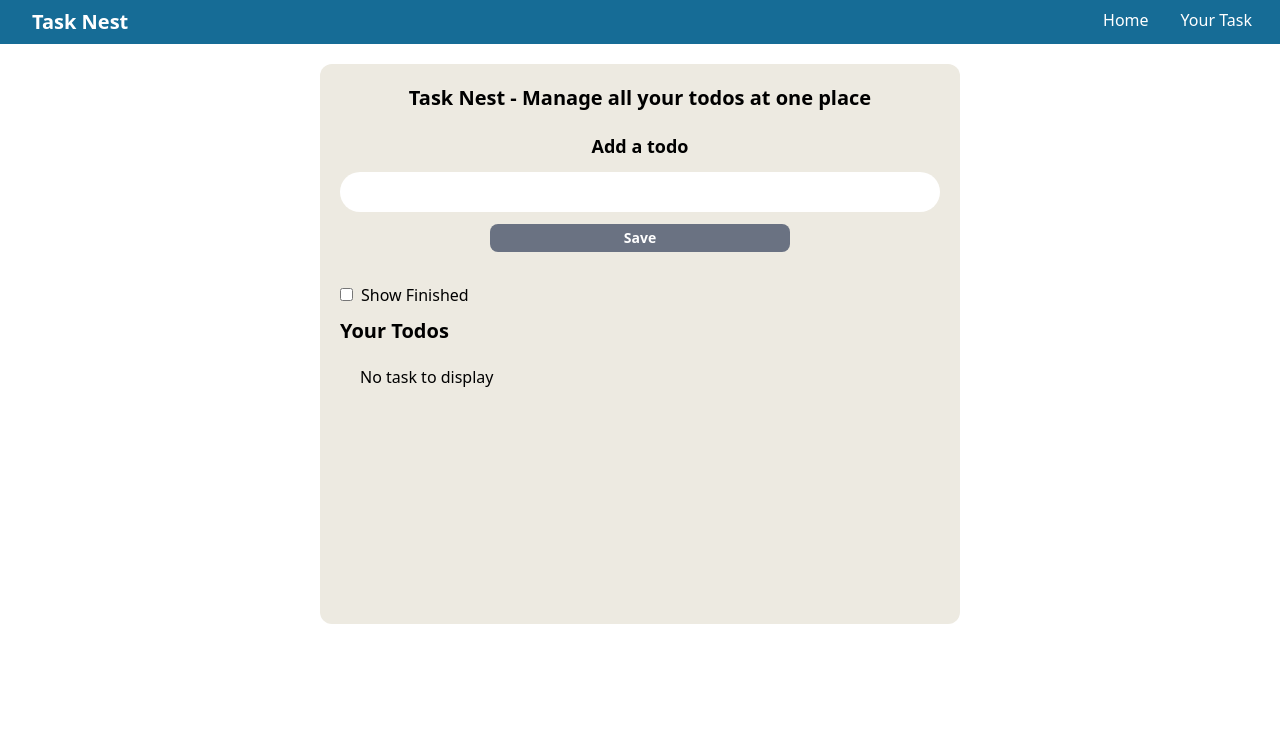
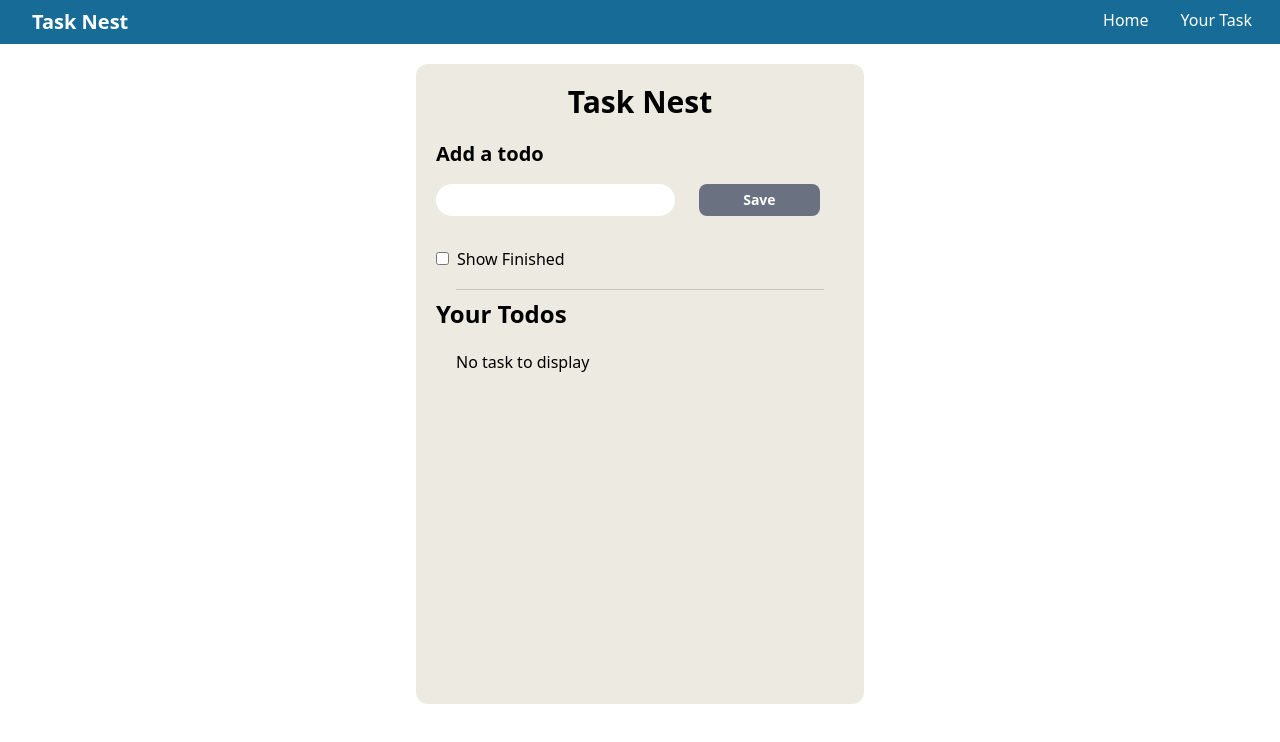
Before and after one commit to s-afrid/Todo-List-React-App, a React (Vite) app: page / in a window 1280 px wide. Shown: the top 742 px of the page. Built offline with nearby package versions, Linux system fonts and the light colour scheme.

Commit message:
added reponsiveness

```diff
--- a/src/App.jsx
+++ b/src/App.jsx
@@ -21,8 +21,8 @@ function App() {
 
 
 
-  const saveToLs = (params) => {
-    localStorage.setItem("todos",JSON.stringify(todos))
+  const saveToLs = (newtodos) => {
+    localStorage.setItem("todos",JSON.stringify(newtodos))
   }
   const toggleFinished = (e) => {
     setshowFinished(!showFinished)
@@ -36,7 +36,7 @@ function App() {
       return item.id!==id
     });
     settodos(newTodos)
-    saveToLs()
+    saveToLs(newTodos)
   }
 
   const handleDelete = (e,id)=>{
@@ -44,7 +44,7 @@ function App() {
       return item.id!==id
     })
     settodos(newTodos)
-    saveToLs()
+    saveToLs(newTodos)
   }
 
   const handleChange = (e)=>{
@@ -52,10 +52,10 @@ function App() {
   }
 
   const handleAdd = ()=>{
-
-    settodos([...todos, {id: uuidv4(),todo, isCompleted: false}])
+    let newtodos = [...todos, {id: uuidv4(),todo, isCompleted: false}]
+    settodos(newtodos)
     settodo("")
-    saveToLs()
+    saveToLs(newtodos)
 
   }
 
@@ -69,40 +69,46 @@ function App() {
     let newTodos = [...todos];
     newTodos[index].isCompleted = !newTodos[index].isCompleted;
     settodos(newTodos)
-    saveToLs()
+    saveToLs(newTodos)
   }
 
 
   return (
     <>
       <Navbar/>
-      <div className="container mx-auto my-5 rounded-xl bg-[#edeae1] p-5 min-h-[70vh] w-1/2">
-      <h1 className='font-bold text-center text-xl'>Task Nest - Manage all your todos at one place</h1>
-        <div className="addTodo my-5 flex flex-col gap-3 items-center">
-          <h2 className='text-lg font-bold'>Add a todo</h2>
-          <input onChange={handleChange} value={todo} type="text" className='w-full bg-white py-2 px-3 rounded-full'/>
+      <div className="md:container mx-auto my-5 rounded-xl bg-[#edeae1] p-5 min-h-[80vh] w-[90vw] md:w-[35%]">
+      <h1 className='font-bold text-center text-3xl'>Task Nest</h1>
+        <div className="addTodo my-5 flex flex-col gap-4">
+          <h2 className='text-xl font-bold'>Add a todo</h2>
+
+          <div className="flex">
+
+          <input onChange={handleChange} value={todo} type="text" className='w-full bg-white py-1 px-5 rounded-full'/>
         <button onClick={handleAdd} disabled={todo.length<=3} className='w-1/2 bg-[#cd2028] md:hover:bg-[#eb404e] active:bg-green-700 p-3 py-1 rounded-lg text-white transition-all duration-200 mx-6 text-sm font-bold disabled:bg-gray-500 disabled:hover:bg-gray-600'>Save</button>
+          </div>
         </div>
 
           <input onChange={toggleFinished} type="checkbox" checked={showFinished} id="show" className='my-4' />
           <label className='mx-2' htmlFor="show">Show Finished</label>
 
-          <h1 className='text-xl font-bold'>Your Todos</h1>
+          <div className='h-[1px] bg-black opacity-15 w-[90%] mx-auto my-2'></div>
+
+          <h1 className='text-2xl font-bold'>Your Todos</h1>
 
           <div className="todos">
             {todos.length === 0 && <div className='m-5'>No task to display</div>}
             {todos.map(item=>{
               return (
-               (showFinished || !item.isCompleted) && <div key={item.id} className={"todo flex w-1/2 justify-between my-3"}>
-                <div className='flex gap-5 items-center'>
+               (showFinished || !item.isCompleted) && <div key={item.id} className={"todo flex flex-col sm:flex-row justify-between items-start sm:items-center my-3 w-full bg-white rounded-lg p-3 shadow-sm break-words"}>
+                <div className='flex gap-5'>
                 <input name={item.id} onChange={handleCheckBox} type="checkbox" checked={item.isCompleted} id="" />
-              <div className={item.isCompleted?"line-through":""}>
+              <div className={`text-wrap break-words w-1/2 ${item.isCompleted ? "line-through" : ""}`}>
                 {item.todo}
                 </div>
               </div>
               <div className="buttons flex h-full">
-                <button onClick={(e)=>{handleEdit(e, item.id)}} className='bg-[#cd2028] md:hover:bg-[#eb404e] active:bg-green-700 p-3 py-1 rounded-lg text-white transition-all duration-200 mx-2 text-sm font-bold'><FaEdit /></button>
-                <button onClick={(e)=>{handleDelete(e,item.id)}} className='bg-[#cd2028] md:hover:bg-[#eb404e] active:bg-green-700 p-3 py-1 rounded-lg text-white transition-all duration-200 mx-2 text-sm font-bold'><AiFillDelete /></button>
+                <button onClick={(e)=>{handleEdit(e, item.id)}} className='bg-[#cd2028] md:hover:bg-[#eb404e] active:bg-green-700 p-3 py-1 rounded-lg text-white transition-all duration-200 mx-2 text-sm font-bold my-2 md:my-0'><FaEdit /></button>
+                <button onClick={(e)=>{handleDelete(e,item.id)}} className='bg-[#cd2028] md:hover:bg-[#eb404e] active:bg-green-700 p-3 py-1 rounded-lg text-white transition-all duration-200 mx-2 text-sm font-bold my-2 md:my-0'><AiFillDelete /></button>
               </div>
           </div>
               )
```
